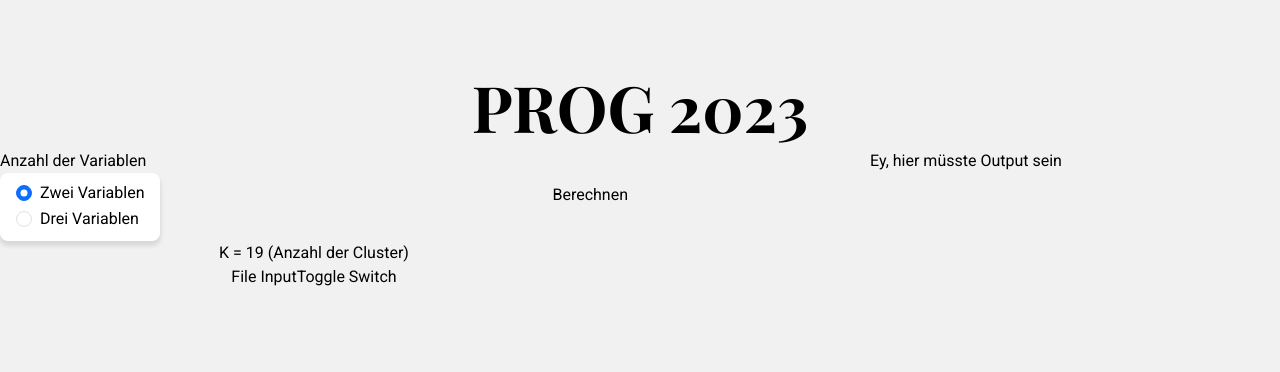
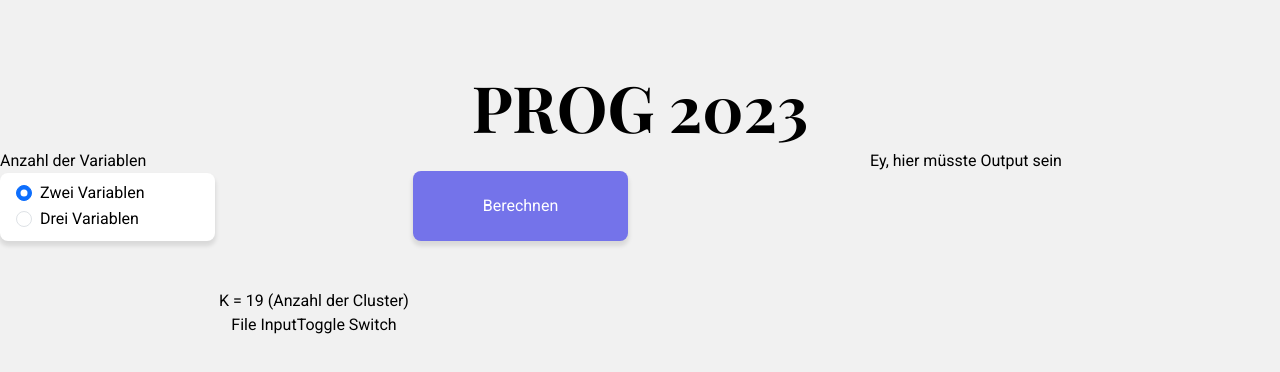
Before and after one commit to felixkru/PP2023, a Next.js app in the folder pp-2023/: page / in a window 1280 px wide. Shown: the top 372 px of the page. Built offline with nearby package versions, Linux system fonts and the light colour scheme; a web font is replaced by a local one.

Commit message:
style: added styling to button and variable input

```diff
--- a/pp-2023/src/app/globals.css
+++ b/pp-2023/src/app/globals.css
@@ -27,4 +27,23 @@ main {
   border-radius: 8px;
   background: #FFF;
   box-shadow: 0px 4px 4px 1px rgba(0, 0, 0, 0.10);
+  min-width: 215px;
 }
+
+.button {
+  width: 215px;
+  height: 70px;
+  background-color: #7473EA;
+  color: #FFF;
+  border-radius: 8px;
+  box-shadow: 0px 4px 4px 1px rgba(0, 0, 0, 0.10);
+  transition: 0.2s;
+}
+
+.button:hover {
+  transform: translateY(-6px);
+}
+
+.button:active {
+  background-color: #DDE0F8;
+}
--- a/pp-2023/src/app/page.js
+++ b/pp-2023/src/app/page.js
@@ -6,7 +6,7 @@ export default function Home() {
       <header>PROG 2023</header>
       <div className='row'>
         <div className='input-area col-12 col-md-6'>
-          <div className='compute-container d-flex justify-content-between'>
+          <div className='compute-container d-flex justify-content-between align-items-end mb-5'>
             <div className='number-of-variables-container text-start'>
               <p>Anzahl der Variablen</p>
               <div className='variable-card card-style'>
@@ -24,7 +24,7 @@ export default function Home() {
               </div>
               </div>
             </div>
-            <button className='compute-btn'>Berechnen</button>
+            <button type="button" className='compute-btn button'>Berechnen</button>
           </div>
           <div className='slider-containter'>
             <p>K = 19 <span>(Anzahl der Cluster)</span></p>
```
